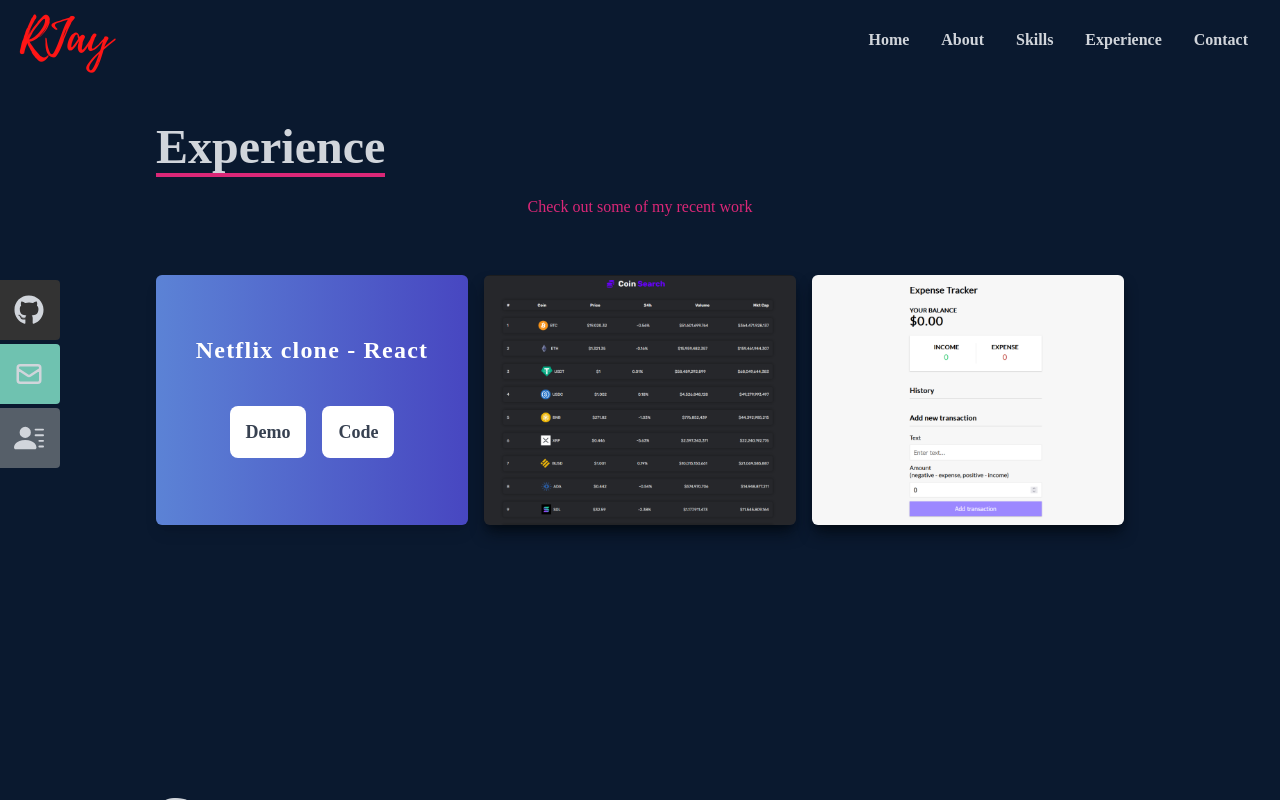
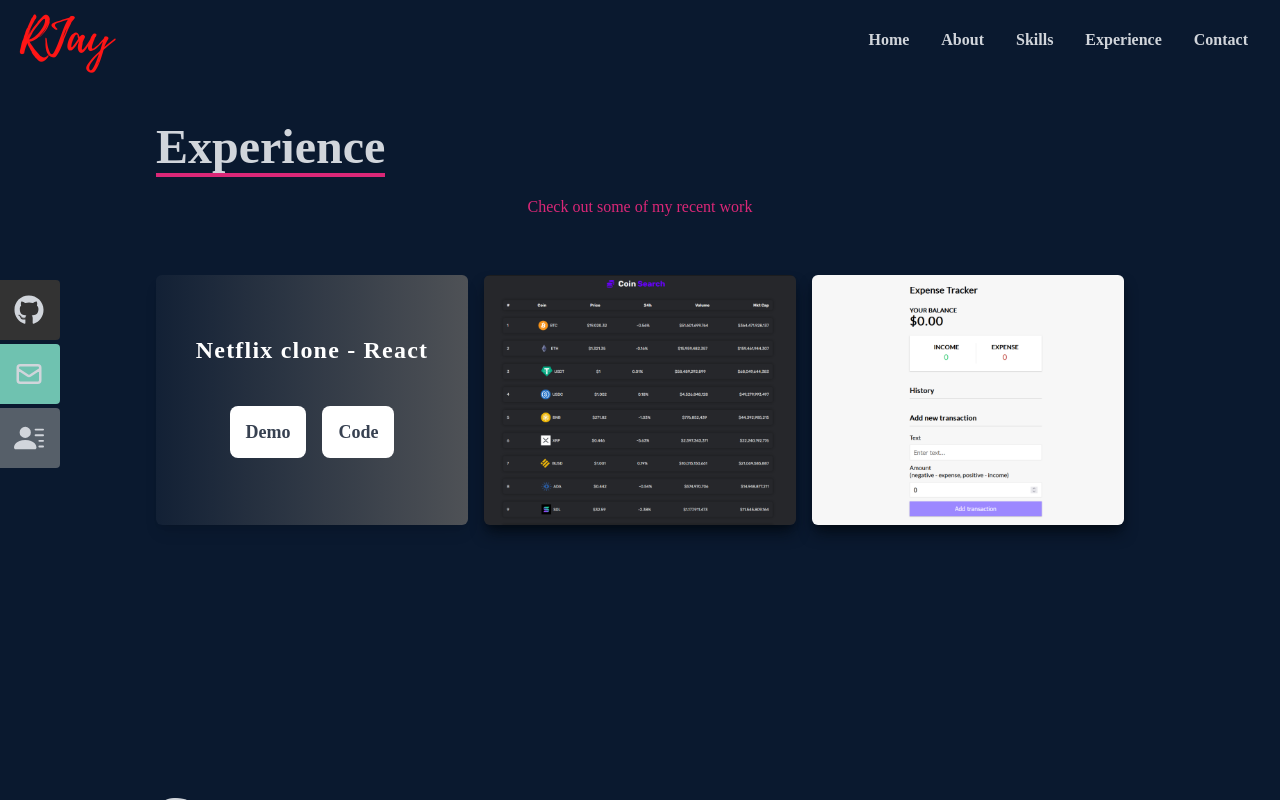
Before and after one commit to hackwebdev/my-react-portfolio, a React (Create React App) app: page / in a window 1280 px wide. In both pictures the pointer is over the element 312 px from the left and 2916 px from the top of the page. Shown: the part 2516-3316 px from the top of the page. Built offline with nearby package versions, Linux system fonts and the light colour scheme.

Commit message:
fix button link to experience

```diff
--- a/src/components/Home.jsx
+++ b/src/components/Home.jsx
@@ -1,5 +1,6 @@
 import React from 'react'
 import { HiArrowNarrowRight } from 'react-icons/hi'
+import { Link } from 'react-scroll'
 
 const Home = () => {
   return (
@@ -19,12 +20,14 @@ const Home = () => {
           building responsive full-stack web applications.
         </p>
         <div>
+          <Link to='experience' smooth duration={500}>
             <button className='text-pink-600 group font-medium border-2 px-6 py-3 my-2 flex items-center border-pink-600 hover:bg-pink-600 hover:border-pink-600 hover:text-white hover:font-medium rounded-md'>
               View Work
               <span className='group-hover:rotate-90 duration-300'>
                 <HiArrowNarrowRight className='ml-3 ' />
               </span>
             </button>
+          </Link>
         </div>
       </div>
     </div>
--- a/src/index.css
+++ b/src/index.css
@@ -10,7 +10,7 @@
   }
   li {
     @apply px-4;
-        @apply cursor-pointer
+    @apply cursor-pointer;
   }
 }
 
@@ -24,7 +24,7 @@
 .content-div:hover {
   background-image: linear-gradient(
     to right,
-        rgba(112, 157, 255, 0.8),
-        hsla(242, 74%, 61%, 0.8)
-    )!important;
+    rgba(153, 153, 153, 0.06),
+    hsla(0, 0%, 37.6%, 0.8)
+  ) !important;
 }
```
Lines whose indentation alone changed are shown as unchanged.
